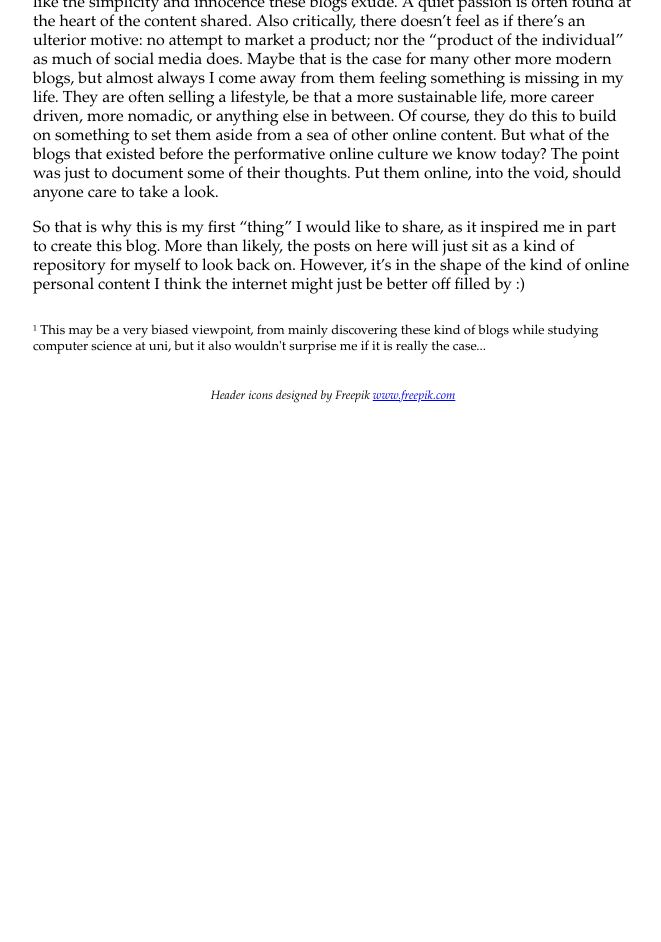
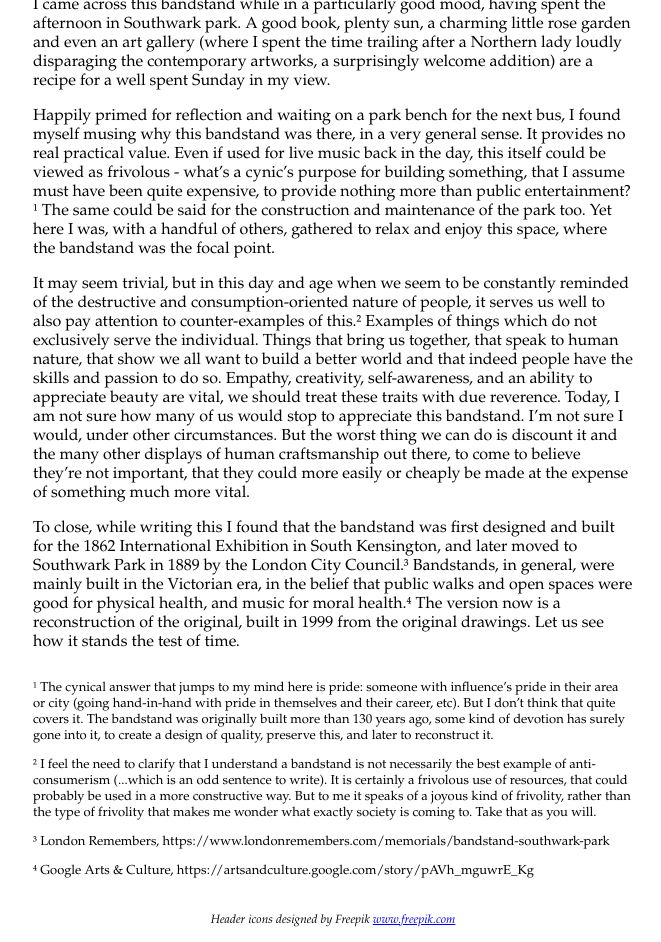
Before and after one commit to thequotidian/thequotidian.github.io, a React app: page / in a window 1280 px wide. Shown: the part 623-1565 px from the top of the page, without its empty margins (307-968 px from the left). Before the commit the page ends 1041 px from the top, so only its background shows below. Built offline with nearby package versions, Linux system fonts and the light colour scheme; a web font is replaced by a local one.

Commit message:
Moving source content to working-branch

```diff
--- a/posts/1.json
+++ b/posts/1.json
@@ -1,10 +1,17 @@
 {
   "title": "Bandstand in Southwark Park",
-  "date": "2025-05-26",
+  "date": "2025-06-01",
   "image": "southwark-bandstand.jpg",
   "body": [
-    "Lorem ipsum dolor sit amet consectetur adipiscing elit. Quisque faucibus ex sapien vitae pellentesque sem placerat. In id cursus mi pretium tellus duis convallis. Tempus leo eu aenean sed diam urna tempor. Pulvinar vivamus fringilla lacus nec metus bibendum egestas. Iaculis massa nisl malesuada lacinia integer nunc posuere. Ut hendrerit semper vel class aptent taciti sociosqu. Ad litora torquent per conubia nostra inceptos himenaeos.",
-    "Lorem ipsum dolor sit amet consectetur adipiscing elit. Quisque faucibus ex sapien vitae pellentesque sem placerat. In id cursus mi pretium tellus duis convallis. Tempus leo eu aenean sed diam urna tempor. Pulvinar vivamus fringilla lacus nec metus bibendum egestas. Iaculis massa nisl malesuada lacinia integer nunc posuere. Ut hendrerit semper vel class aptent taciti sociosqu. Ad litora torquent per conubia nostra inceptos himenaeos.",
-    "Lorem ipsum dolor sit amet consectetur adipiscing elit. Quisque faucibus ex sapien vitae pellentesque sem placerat. In id cursus mi pretium tellus duis convallis. Tempus leo eu aenean sed diam urna tempor. Pulvinar vivamus fringilla lacus nec metus bibendum egestas. Iaculis massa nisl malesuada lacinia integer nunc posuere. Ut hendrerit semper vel class aptent taciti sociosqu. Ad litora torquent per conubia nostra inceptos himenaeos."
+    "I came across this bandstand while in a particularly good mood, having spent the afternoon in Southwark park. A good book, plenty sun, a charming little rose garden and even an art gallery (where I spent the time trailing after a Northern lady loudly disparaging the contemporary artworks, a surprisingly welcome addition) are a recipe for a well spent Sunday in my view.",
+    "Happily primed for reflection and waiting on a park bench for the next bus, I found myself musing why this bandstand was there, in a very general sense. It provides no real practical value. Even if used for live music back in the day, this itself could be viewed as frivolous - what’s a cynic’s purpose for building something, that I assume must have been quite expensive, to provide nothing more than public entertainment?¹ The same could be said for the construction and maintenance of the park too. Yet here I was, with a handful of others, gathered to relax and enjoy this space, where the bandstand was the focal point.",
+    "It may seem trivial, but in this day and age when we seem to be constantly reminded of the destructive and consumption-oriented nature of people, it serves us well to also pay attention to counter-examples of this.² Examples of things which do not exclusively serve the individual. Things that bring us together, that speak to human nature, that show we all want to build a better world and that indeed people have the skills and passion to do so. Empathy, creativity, self-awareness, and an ability to appreciate beauty are vital, we should treat these traits with due reverence. Today, I am not sure how many of us would stop to appreciate this bandstand. I’m not sure I would, under other circumstances. But the worst thing we can do is discount it and the many other displays of human craftsmanship out there, to come to believe they’re not important, that they could more easily or cheaply be made at the expense of something much more vital.",
+    "To close, while writing this I found that the bandstand was first designed and built for the 1862 International Exhibition in South Kensington, and later moved to Southwark Park in 1889 by the London City Council.³ Bandstands, in general, were mainly built in the Victorian era, in the belief that public walks and open spaces were good for physical health, and music for moral health.⁴ The version now is a reconstruction of the original, built in 1999 from the original drawings. Let us see how it stands the test of time."
+  ],
+  "footnotes": [
+    "¹ The cynical answer that jumps to my mind here is pride: someone with influence’s pride in their area or city (going hand-in-hand with pride in themselves and their career, etc). But I don’t think that quite covers it. The bandstand was originally built more than 130 years ago, some kind of devotion has surely gone into it, to create a design of quality, preserve this, and later to reconstruct it.",
+    "² I feel the need to clarify that I understand a bandstand is not necessarily the best example of anti-consumerism (...which is an odd sentence to write). It is certainly a frivolous use of resources, that could probably be used in a more constructive way. But to me it speaks of a joyous kind of frivolity, rather than the type of frivolity that makes me wonder what exactly society is coming to. Take that as you will.",
+    "³ London Remembers, https://www.londonremembers.com/memorials/bandstand-southwark-park",
+    "⁴ Google Arts & Culture, https://artsandculture.google.com/story/pAVh_mguwrE_Kg"
   ]
 }
--- a/public/index.html
+++ b/public/index.html
@@ -24,6 +24,7 @@
       Learn how to configure a non-root public URL by running `npm run build`.
     -->
     <title>Thing of the Week</title>
+    <meta name="google-site-verification" content="a41F3x4r7JO9kJEsX57bpqHQ6A5Z9xERvAtPtYalVzY" />
   </head>
   <body>
     <noscript>You need to enable JavaScript to run this app.</noscript>
--- a/src/resources/posts.js
+++ b/src/resources/posts.js
@@ -1,4 +1,4 @@
 export const posts = [
   { title: "Charles Petzold's Blog" },
-  // { title: "Bandstand in Southwark Park" }
+  { title: "Bandstand in Southwark Park" }
 ];
```
